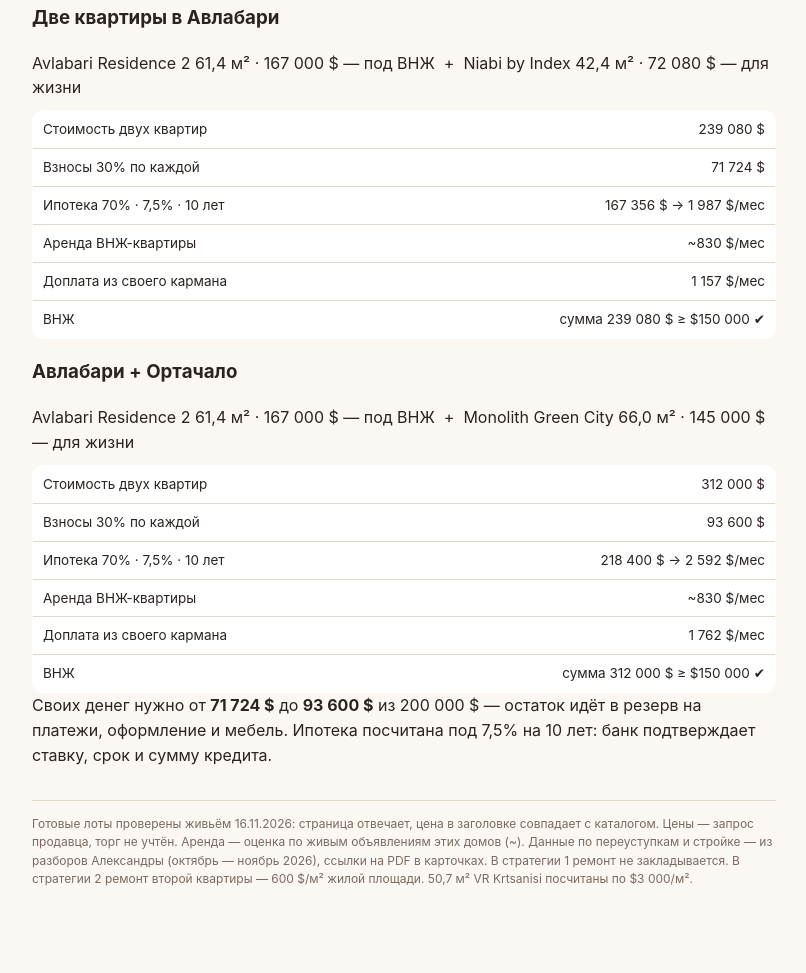
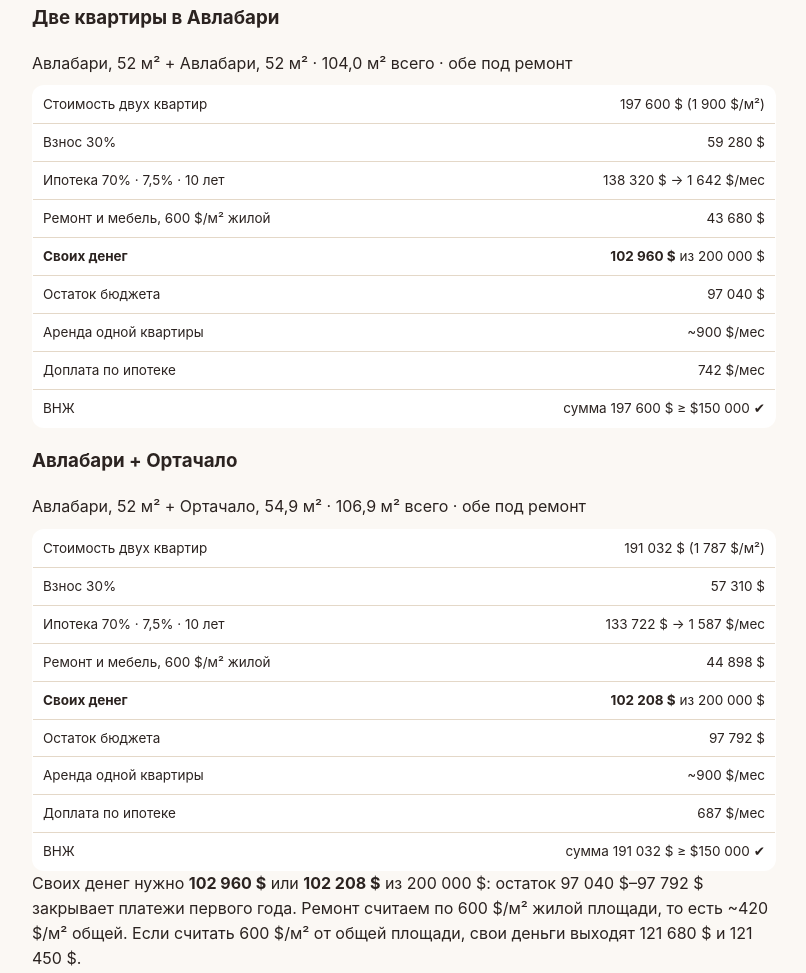
Before and after one commit to Niko1504/tbilisi-200k-mixer, a plain HTML site: page catalog/index.html in a window 1280 px wide. Shown: the part 3564-4537 px from the top of the page, without its empty margins (236-1042 px from the left). Before the commit the page ends 4513 px from the top, so only its background shows below. Drawn offline with Linux system fonts and the light colour scheme.

Commit message:
Стратегия 3: два варианта под ВНЖ к марту с ремонтом

```diff
--- a/catalog/index.html
+++ b/catalog/index.html
@@ -160,32 +160,37 @@ footer{color:var(--muted);font-size:12px;margin-top:32px;border-top:1px solid va
   хватает. Вторая — для жизни или под аренду. Взнос 30% по каждой, остальное ипотека.</p>
   <div class="card">
       <h3>Две квартиры в Авлабари</h3>
-      <div class="sub">Avlabari Residence 2 61,4 м² · 167 000 $ — под ВНЖ
-      &nbsp;+&nbsp; Niabi by Index 42,4 м² · 72 080 $ — для жизни</div>
+      <div class="sub">Авлабари, 52 м² + Авлабари, 52 м² · 104,0 м² всего · обе под ремонт</div>
       <table>
-        <tr><td>Стоимость двух квартир</td><td class="r">239 080 $</td></tr>
-        <tr><td>Взносы 30% по каждой</td><td class="r">71 724 $</td></tr>
-        <tr><td>Ипотека 70% · 7,5% · 10 лет</td><td class="r">167 356 $ → 1 987 $/мес</td></tr>
-        <tr><td>Аренда ВНЖ-квартиры</td><td class="r">~830 $/мес</td></tr>
-        <tr><td>Доплата из своего кармана</td><td class="r">1 157 $/мес</td></tr>
-        <tr><td>ВНЖ</td><td class="r">сумма 239 080 $ ≥ $150 000 ✔</td></tr>
+        <tr><td>Стоимость двух квартир</td><td class="r">197 600 $ (1 900 $/м²)</td></tr>
+        <tr><td>Взнос 30%</td><td class="r">59 280 $</td></tr>
+        <tr><td>Ипотека 70% · 7,5% · 10 лет</td><td class="r">138 320 $ → 1 642 $/мес</td></tr>
+        <tr><td>Ремонт и мебель, 600 $/м² жилой</td><td class="r">43 680 $</td></tr>
+        <tr><td><b>Своих денег</b></td><td class="r"><b>102 960 $</b> из 200 000 $</td></tr>
+        <tr><td>Остаток бюджета</td><td class="r">97 040 $</td></tr>
+        <tr><td>Аренда одной квартиры</td><td class="r">~900 $/мес</td></tr>
+        <tr><td>Доплата по ипотеке</td><td class="r">742 $/мес</td></tr>
+        <tr><td>ВНЖ</td><td class="r">сумма 197 600 $ ≥ $150 000 ✔</td></tr>
       </table>
     </div><div class="card">
       <h3>Авлабари + Ортачало</h3>
-      <div class="sub">Avlabari Residence 2 61,4 м² · 167 000 $ — под ВНЖ
-      &nbsp;+&nbsp; Monolith Green City 66,0 м² · 145 000 $ — для жизни</div>
+      <div class="sub">Авлабари, 52 м² + Ортачало, 54,9 м² · 106,9 м² всего · обе под ремонт</div>
       <table>
-        <tr><td>Стоимость двух квартир</td><td class="r">312 000 $</td></tr>
-        <tr><td>Взносы 30% по каждой</td><td class="r">93 600 $</td></tr>
-        <tr><td>Ипотека 70% · 7,5% · 10 лет</td><td class="r">218 400 $ → 2 592 $/мес</td></tr>
-        <tr><td>Аренда ВНЖ-квартиры</td><td class="r">~830 $/мес</td></tr>
-        <tr><td>Доплата из своего кармана</td><td class="r">1 762 $/мес</td></tr>
-        <tr><td>ВНЖ</td><td class="r">сумма 312 000 $ ≥ $150 000 ✔</td></tr>
+        <tr><td>Стоимость двух квартир</td><td class="r">191 032 $ (1 787 $/м²)</td></tr>
+        <tr><td>Взнос 30%</td><td class="r">57 310 $</td></tr>
+        <tr><td>Ипотека 70% · 7,5% · 10 лет</td><td class="r">133 722 $ → 1 587 $/мес</td></tr>
+        <tr><td>Ремонт и мебель, 600 $/м² жилой</td><td class="r">44 898 $</td></tr>
+        <tr><td><b>Своих денег</b></td><td class="r"><b>102 208 $</b> из 200 000 $</td></tr>
+        <tr><td>Остаток бюджета</td><td class="r">97 792 $</td></tr>
+        <tr><td>Аренда одной квартиры</td><td class="r">~900 $/мес</td></tr>
+        <tr><td>Доплата по ипотеке</td><td class="r">687 $/мес</td></tr>
+        <tr><td>ВНЖ</td><td class="r">сумма 191 032 $ ≥ $150 000 ✔</td></tr>
       </table>
     </div>
-  <div class="note">Своих денег нужно от <b>71 724 $</b> до <b>93 600 $</b>
-  из 200 000 $ — остаток идёт в резерв на платежи, оформление и мебель. Ипотека посчитана
-  под 7,5% на 10 лет: банк подтверждает ставку, срок и сумму кредита.</div>
+  <div class="note">Своих денег нужно <b>102 960 $</b> или <b>102 208 $</b>
+  из 200 000 $: остаток 97 040 $–97 792 $ закрывает платежи первого года.
+  Ремонт считаем по 600 $/м² жилой площади, то есть ~420 $/м² общей. Если считать 600 $/м² от общей
+  площади, свои деньги выходят 121 680 $ и 121 450 $.</div>
 
   <footer>Готовые лоты проверены живьём 16.11.2026: страница отвечает, цена в заголовке совпадает с каталогом.
   Цены — запрос продавца, торг не учтён. Аренда — оценка по живым объявлениям этих домов (~).
```
